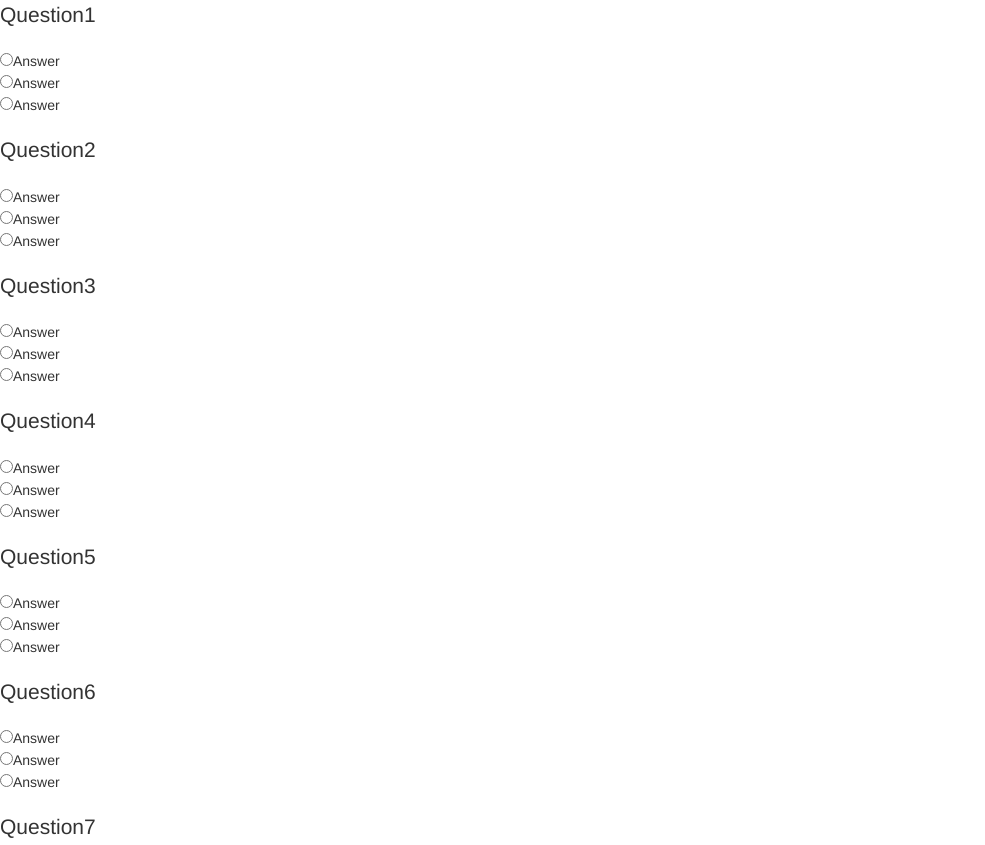
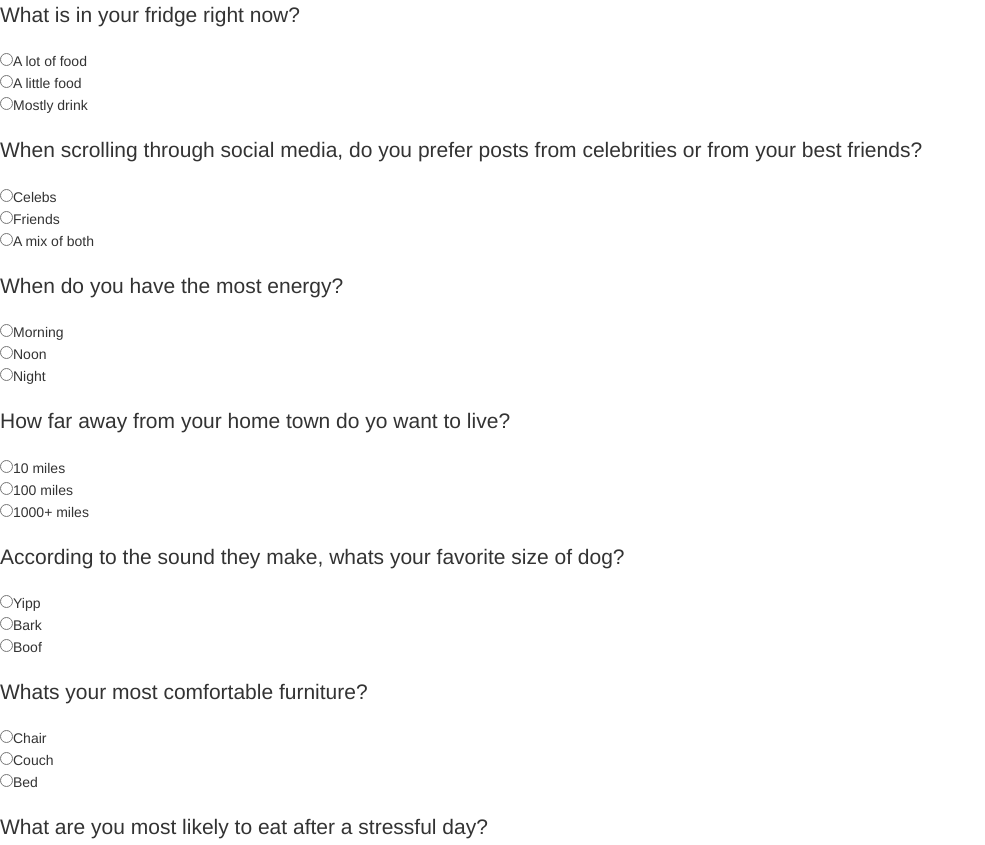
Before and after one commit to BrawnyVolt/Quiz, a plain HTML site: page index.html in a window 1280 px wide. Shown: the top 845 px of the page, without its empty margins (0-985 px from the left). Drawn offline with Linux system fonts and the light colour scheme.

Commit message:
Put the questions in

```diff
--- a/index.html
+++ b/index.html
@@ -8,34 +8,34 @@
   </head>
   <body>
     <form id="quiz">
-      <p class="lead">Question1</p>
-      <input type="radio" name="question1" value="1">Answer<br>
-      <input type="radio" name="question1" value="2">Answer<br>
-      <input type="radio" name="question1" value="3">Answer<br><br>
-      <p class="lead">Question2</p>
-      <input type="radio" name="question2" value="1">Answer<br>
-      <input type="radio" name="question2" value="2">Answer<br>
-      <input type="radio" name="question2" value="3">Answer<br><br>
-      <p class="lead">Question3</p>
-      <input type="radio" name="question3" value="1">Answer<br>
-      <input type="radio" name="question3" value="2">Answer<br>
-      <input type="radio" name="question3" value="3">Answer<br><br>
-      <p class="lead">Question4</p>
-      <input type="radio" name="question4" value="1">Answer<br>
-      <input type="radio" name="question4" value="2">Answer<br>
-      <input type="radio" name="question4" value="3">Answer<br><br>
-      <p class="lead">Question5</p>
-      <input type="radio" name="question5" value="1">Answer<br>
-      <input type="radio" name="question5" value="2">Answer<br>
-      <input type="radio" name="question5" value="3">Answer<br><br>
-      <p class="lead">Question6</p>
-      <input type="radio" name="question6" value="1">Answer<br>
-      <input type="radio" name="question6" value="2">Answer<br>
-      <input type="radio" name="question6" value="3">Answer<br><br>
-      <p class="lead">Question7</p>
-      <input type="radio" name="question7" value="1">Answer<br>
-      <input type="radio" name="question7" value="2">Answer<br>
-      <input type="radio" name="question7" value="3">Answer<br><br>
+      <p class="lead">What is in your fridge right now?</p>
+      <input type="radio" name="question1" value="1">A lot of food<br>
+      <input type="radio" name="question1" value="2">A little food<br>
+      <input type="radio" name="question1" value="3">Mostly drink<br><br>
+      <p class="lead">When scrolling through social media, do you prefer posts from celebrities or from your best friends?</p>
+      <input type="radio" name="question2" value="1">Celebs<br>
+      <input type="radio" name="question2" value="2">Friends<br>
+      <input type="radio" name="question2" value="3">A mix of both<br><br>
+      <p class="lead">When do you have the most energy?</p>
+      <input type="radio" name="question3" value="1">Morning<br>
+      <input type="radio" name="question3" value="2">Noon<br>
+      <input type="radio" name="question3" value="3">Night<br><br>
+      <p class="lead">How far away from your home town do yo want to live?</p>
+      <input type="radio" name="question4" value="1">10 miles<br>
+      <input type="radio" name="question4" value="2">100 miles<br>
+      <input type="radio" name="question4" value="3">1000+ miles<br><br>
+      <p class="lead">According to the sound they make, whats your favorite size of dog?</p>
+      <input type="radio" name="question5" value="1">Yipp<br>
+      <input type="radio" name="question5" value="2">Bark<br>
+      <input type="radio" name="question5" value="3">Boof<br><br>
+      <p class="lead">Whats your most comfortable furniture?</p>
+      <input type="radio" name="question6" value="1">Chair<br>
+      <input type="radio" name="question6" value="2">Couch<br>
+      <input type="radio" name="question6" value="3">Bed<br><br>
+      <p class="lead">What are you most likely to eat after a stressful day?</p>
+      <input type="radio" name="question7" value="1">A healthy snack<br>
+      <input type="radio" name="question7" value="2">Something sweet<br>
+      <input type="radio" name="question7" value="3">Who do you think you are, don't judge me, I've had a hard day and I deserve to treat myself<br><br>
       <p><input type="submit" value="Submit"></p>
     </form>
 
```
